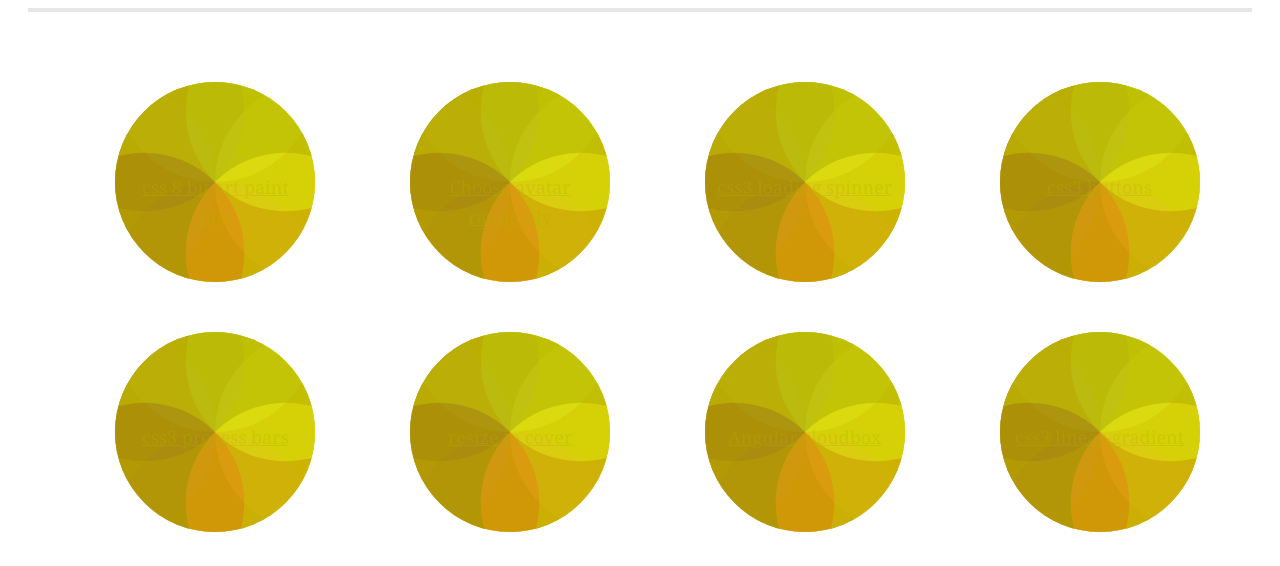
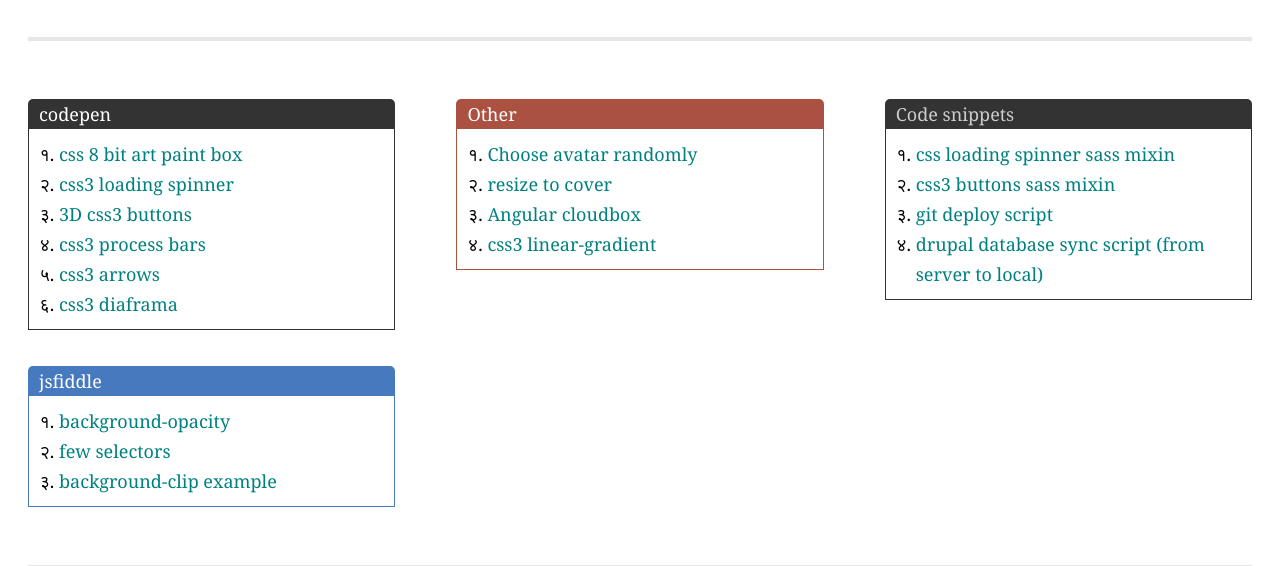
Before and after one commit to crazyrohila/playground, a plain HTML site: page index.html in a window 1280 px wide. Shown: the part 178-744 px from the top of the page. Drawn offline with Linux system fonts and the light colour scheme.

```diff
--- a/core.css
+++ b/core.css
@@ -7,10 +7,20 @@
   text-rendering: optimizeLegibility;
 }
 
+a {
+  text-decoration: none;
+  color: #008080;
+}
+
 .page {
   margin: 10px auto;
   padding: 0 20px;
   max-width: 1280px;
+}
+
+.header, .main-content, .footer {
+  width: 100%;
+  overflow: hidden;
 }
 
 .header {
@@ -84,7 +94,6 @@
 }
 
 .footer {
-  overflow: hidden;
   margin-top: 40px;
   border-top: 4px solid #e6e6e6;
   color: #666666;
@@ -119,7 +128,7 @@
   width: 100%;
 }
 
-.exp-block, .exp-block:after {
+/*.exp-block, .exp-block:after {
   width: 200px;
   height: 200px;
   border-radius: 100%;
@@ -158,13 +167,93 @@
   left: 5%;
   z-index: 1;
   color: rgba(180, 180, 0, 0.3);
+}*/
+
+.section {
+  -webkit-box-sizing: border-box;
+  -moz-box-sizing: border-box;
+  box-sizing: border-box;
+  padding: 10px 10px 10px 30px;
+  position: relative;
+  list-style-type: devanagari;
+  border: 1px solid;
+  border-top-width: 30px;
+  border-radius: 5px 5px 0 0;
 }
 
-.exp-block:hover a {
-  color: #008080;
+.section:before {
+  position: absolute;
+  top: -30px;
+  left: 10px;
+  color: #fff;
 }
 
-.exp-block:hover a:hover {
-  color: #008080;
-  text-decoration: underline;
+.section--codepen {
+  border-color: #333;
 }
+
+.section--codepen a:hover {
+  color: #30a9f4;
+}
+
+.section--jsfiddle {
+  border-color: #4679bd;
+}
+
+.section--jsfiddle a:hover {
+  color: #4679bd;
+}
+
+.section--other {
+  border-color: #ab5142;
+}
+
+.section--other a:hover {
+  color: #ab5142;
+}
+
+.section--gists {
+  border-color: #333;
+}
+
+.section--gists a:hover {
+  color: #333;
+}
+
+.section--codepen:before {
+  content: "codepen";
+}
+
+.section--jsfiddle:before {
+  content: "jsfiddle";
+}
+
+.section--other:before {
+  content: "Other";
+}
+
+.section--gists:before {
+  content: "Code snippets";
+  color: #ccc;
+}
+
+@media (min-width: 600px) {
+  .section {
+    float: left;
+    width: 45%;
+    margin-right: 5%;
+  }
+}
+
+@media (min-width: 850px) {
+  .section {
+    width: 30%;
+  }
+  .section:nth-child(3n+1) {
+    clear: left;
+  }
+  .section:nth-child(3n+3) {
+    margin-right: 0;
+    clear: right;
+  }
+}
--- a/index.html
+++ b/index.html
@@ -21,31 +21,39 @@
       <header>
         <div class="header">
           <div class="logo">
-            <a href="http://crazyrohila.github.io/" class="logo__link" title="sanjay rohila">
+            <a href="http://crazyrohila.com/" class="logo__link" title="sanjay rohila">
               <span class="logo__text">$₹</span>
             </a>
           </div>
           <h1 class="site__name"><a href="/work">Projects</a></h1>
           <h4 class="site__desc">Some codepen demos, css/jquery experiments</h4>
-          <div class="site__name--external"><span class="external-site__links"><a class="menu__links" href="http://crazyrohila.github.io/blog">blog</a></span><span class="external-site__links"><a class="menu__links" href="http://about.me/crazyrohila">me ?</a></span></div>
+          <div class="site__name--external"><span class="external-site__links"><a class="menu__links" href="http://crazyrohila.com/blog">blog</a></span><span class="external-site__links"><a class="menu__links" href="http://about.me/crazyrohila">me ?</a></span></div>
         </div>
       </header>
-      <section id="main-content" class="main-content">
-        <ul class="projects">
-          <li id="css8bitartbox" class="exp-block external">
+      <main id="main-content" class="main-content">
+        <ul class="section section--demos section--codepen">
+          <li id="css8bitartbox" class="exp-block external codepen" data-tags="fun">
             <a href="http://codepen.io/crazyrohila/full/igskr">css 8 bit art paint box</a>
           </li>
+          <li id="css3spinner" class="exp-block external codepen" data-tags="scss mixin">
+            <a href="http://codepen.io/crazyrohila/full/Ekmvz">css3 loading spinner</a>
+          </li>
+          <li id="css3buttons" class="exp-block external codepen" data-tags="scss mixin">
+            <a href="http://codepen.io/crazyrohila/full/mvoEB">3D css3 buttons</a>
+          </li>
+          <li id="css3processbars" class="exp-block external codepen" data-tags="css animation">
+            <a href="http://codepen.io/crazyrohila/pen/vrEjo">css3 process bars</a>
+          </li>
+          <li id="css3arrows" class="exp-block external codepen" data-tags="scss mixin">
+            <a href="http://codepen.io/crazyrohila/full/iwDFm">css3 arrows</a>
+          </li>
+          <li id="cssdiaframa" class="exp-block external codepen" data-tags="css animation, box-shadow">
+            <a href="http://codepen.io/crazyrohila/full/hDmEo">css3 diaframa</a>
+          </li>
+        </ul>
+        <ul class="section section--projects section--other">
           <li id="random-gravatar" class="exp-block">
             <a href="/work/random-gravatar">Choose avatar randomly</a>
-          </li>
-          <li id="css3spinner" class="exp-block external">
-            <a href="http://codepen.io/crazyrohila/full/Ekmvz">css3 loading spinner</a>
-          </li>
-          <li id="css3buttons" class="exp-block external">
-            <a href="http://codepen.io/crazyrohila/full/mvoEB">css3 buttons</a>
-          </li>
-          <li id="css3processbars" class="exp-block external">
-            <a href="http://codepen.io/crazyrohila/pen/vrEjo">css3 process bars</a>
           </li>
           <li id="resizetocover" class="exp-block">
             <a href="/work/resizetocover">resize to cover</a>
@@ -56,11 +64,33 @@
           <li id="css3patterns" class="exp-block">
             <a href="/work/css3patterns">css3 linear-gradient</a>
           </li>
-          <li id="css3arrows" class="exp-block external">
-            <a href="http://codepen.io/crazyrohila/full/iwDFm">css3 arrows</a>
+        </ul>
+        <ul class="section section--gists section--snippet">
+          <li id="spinnermixin" class="exp-block external gist">
+            <a href="https://gist.github.com/crazyrohila/7821304">css loading spinner sass mixin</a>
+          </li>
+          <li id="buttonsmixin" class="exp-block external gist">
+            <a href="https://gist.github.com/crazyrohila/7821242">css3 buttons sass mixin</a>
+          </li>
+          <li id="deplyscript" class="exp-block external gist">
+            <a href="https://gist.github.com/crazyrohila/6228762">git deploy script</a>
+          </li>
+          <li id="dbsyncscript" class="exp-block external gist">
+            <a href="https://gist.github.com/crazyrohila/6157902">drupal database sync script (from server to local)</a>
           </li>
         </ul>
-      </section>
+        <ul class="section section--demos section--jsfiddle">
+          <li id="background-opacity" class="exp-block external jsfiddle">
+            <a href="http://jsfiddle.net/crazyrohila/tczsC/">background-opacity</a>
+          </li>
+          <li id="cssselectors" class="exp-block external jsfiddle">
+            <a href="http://jsfiddle.net/crazyrohila/FDeVh/">few selectors</a>
+          </li>
+          <li id="backgroundclip" class="exp-block external jsfiddle">
+            <a href="http://jsfiddle.net/crazyrohila/FUPXq/">background-clip example</a>
+          </li>
+        </ul>
+      </main>
       <div class="footer">
         <ul class="menu menu--social">
           <li class="menu__item">
```
